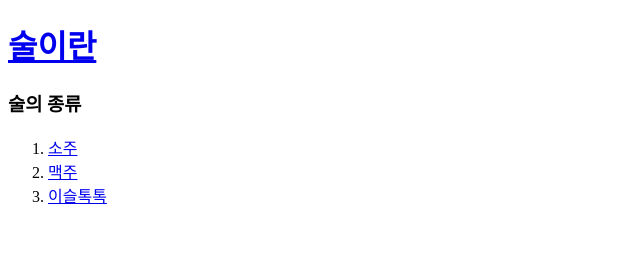
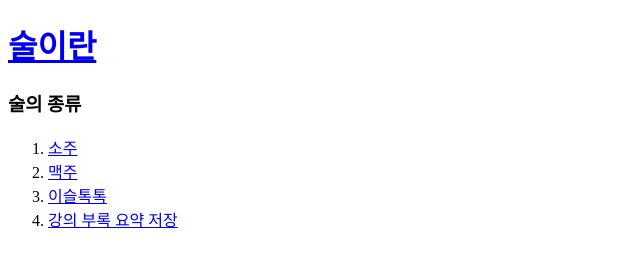
Before and after one commit to Lee-SungHo/seubsag1, a plain HTML site: page 1.html in a window 1280 px wide. Shown: the whole page, without its empty margins (0-640 px from the left). Drawn offline with Linux system fonts and the light colour scheme.

Commit message:
update 2019 02 25

```diff
--- a/1.html
+++ b/1.html
@@ -11,6 +11,8 @@
             <li><a href="2.html">소주</a></li>
             <li><a href="3.html">맥주</a></li>
             <li><a href="4.html">이슬톡톡</a></li>
+            <li><a href="5.html">강의 부록 요약 저장</a></li>
         </ol>
+
     </body>
 </html>
```
Also changed, not shown: 2.html (+1 -0 lines), 3.html (+1 -0 lines), 4.html (+1 -0 lines), index.html (+1 -0 lines).
